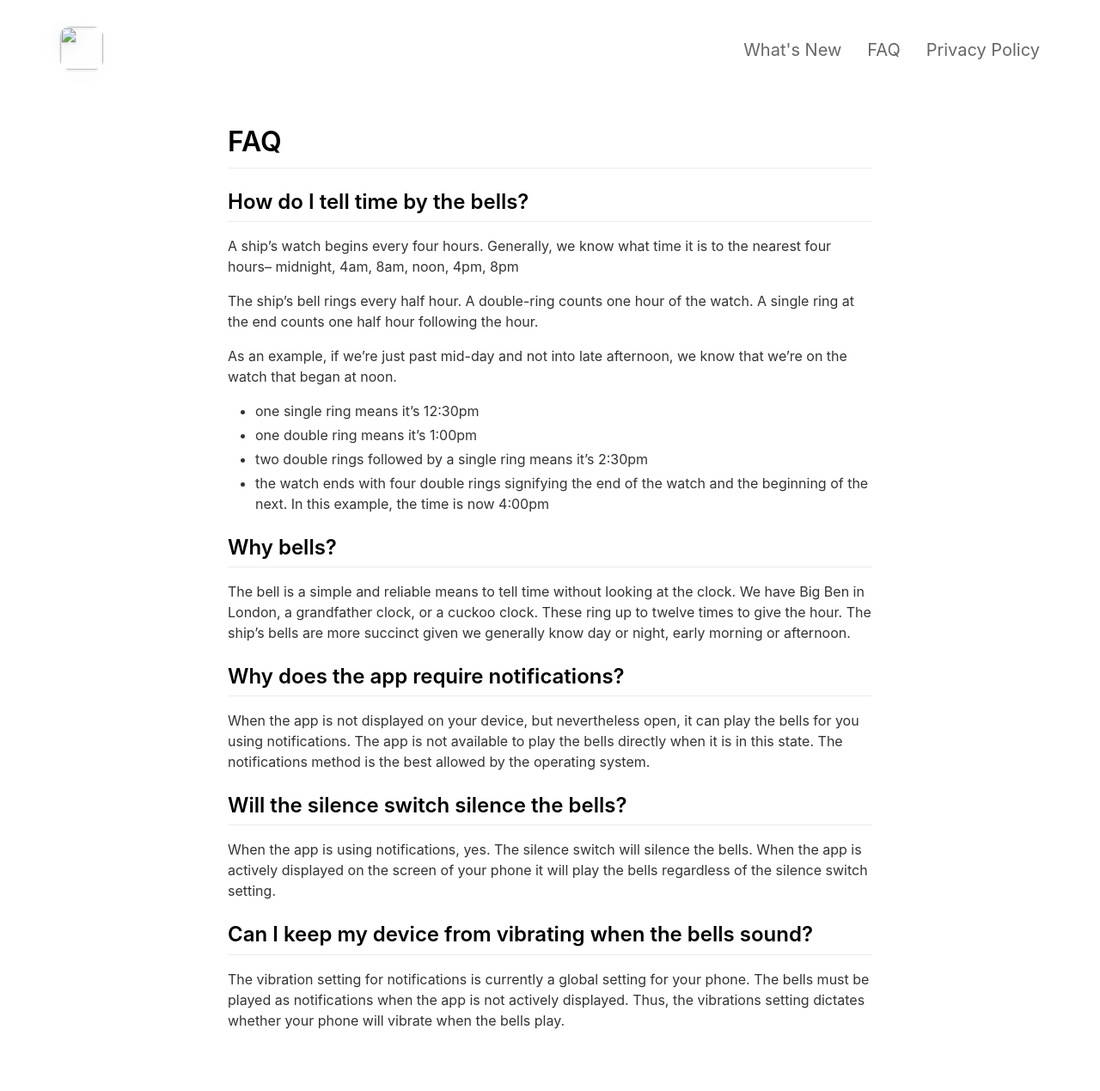
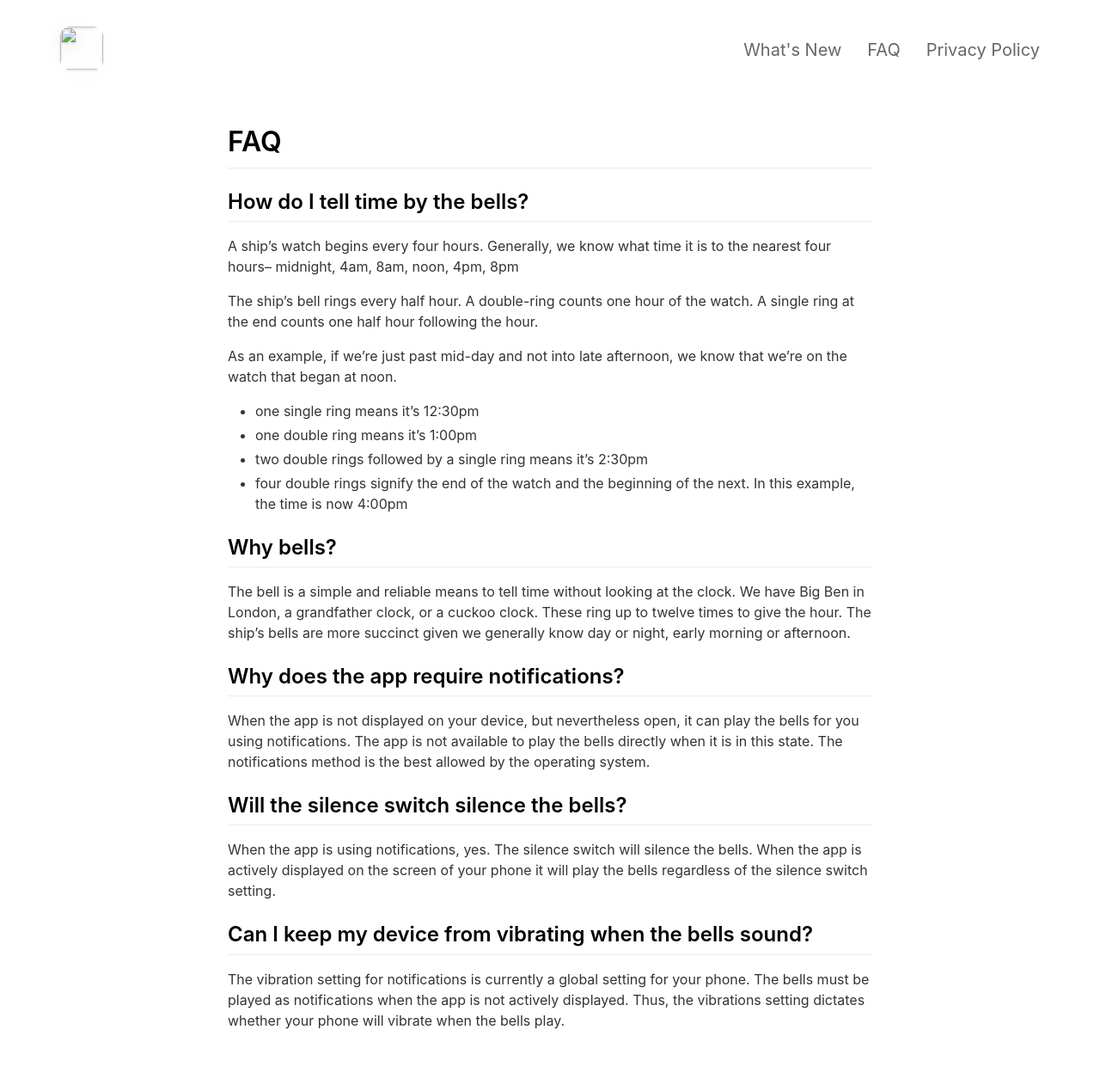
Before and after one commit to wbreeze/ShipsClock, a Jekyll site: the page built from docs/_pages/faq.md, in a window 1280 px wide. Shown: the whole page at 86% size. Built offline with Jekyll 4.4.1, drawn with Linux system fonts in a browser that asks for light colours; nearby versions of some CDN libraries.

Commit message:
Edit faq for clarity

```diff
--- a/docs/_pages/faq.md
+++ b/docs/_pages/faq.md
@@ -21,7 +21,7 @@ that we're on the watch that began at noon.
 - one single ring means it's 12:30pm
 - one double ring means it's 1:00pm
 - two double rings followed by a single ring means it's 2:30pm
-- the watch ends with four double rings signifying the end of the watch and
+- four double rings signify the end of the watch and
 the beginning of the next. In this example, the time is now 4:00pm
 
 ## Why bells?
```
